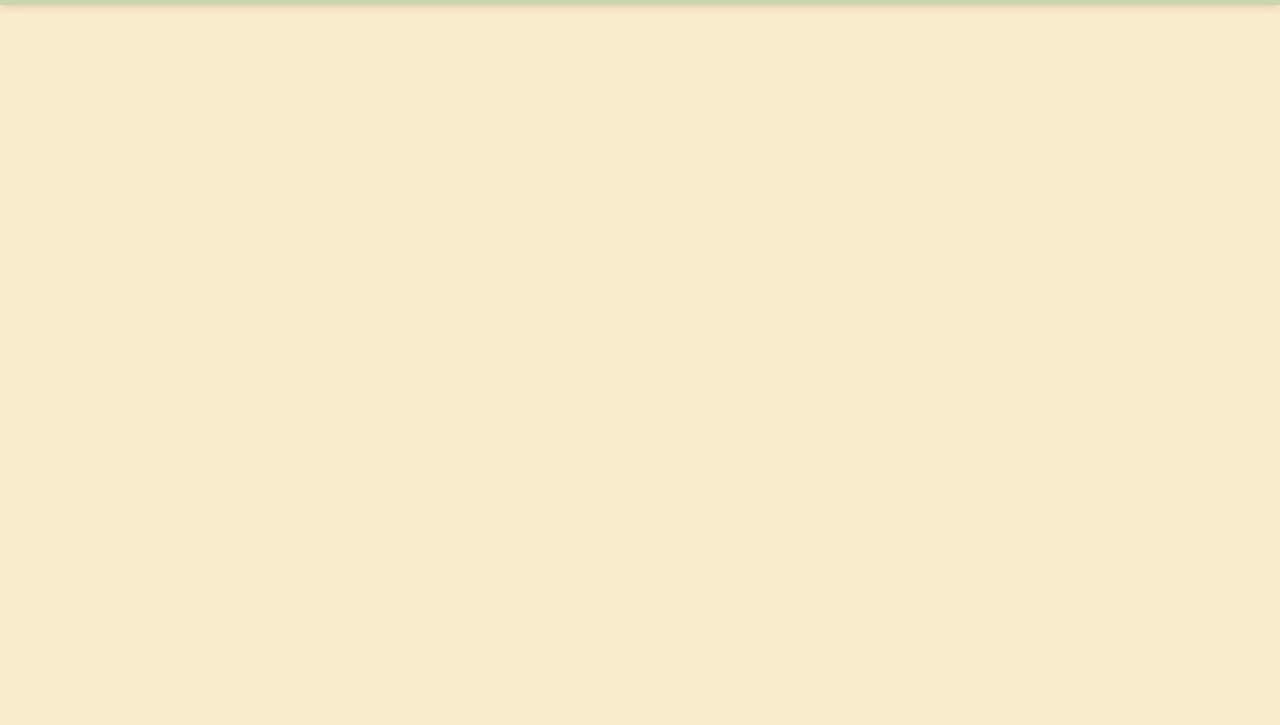
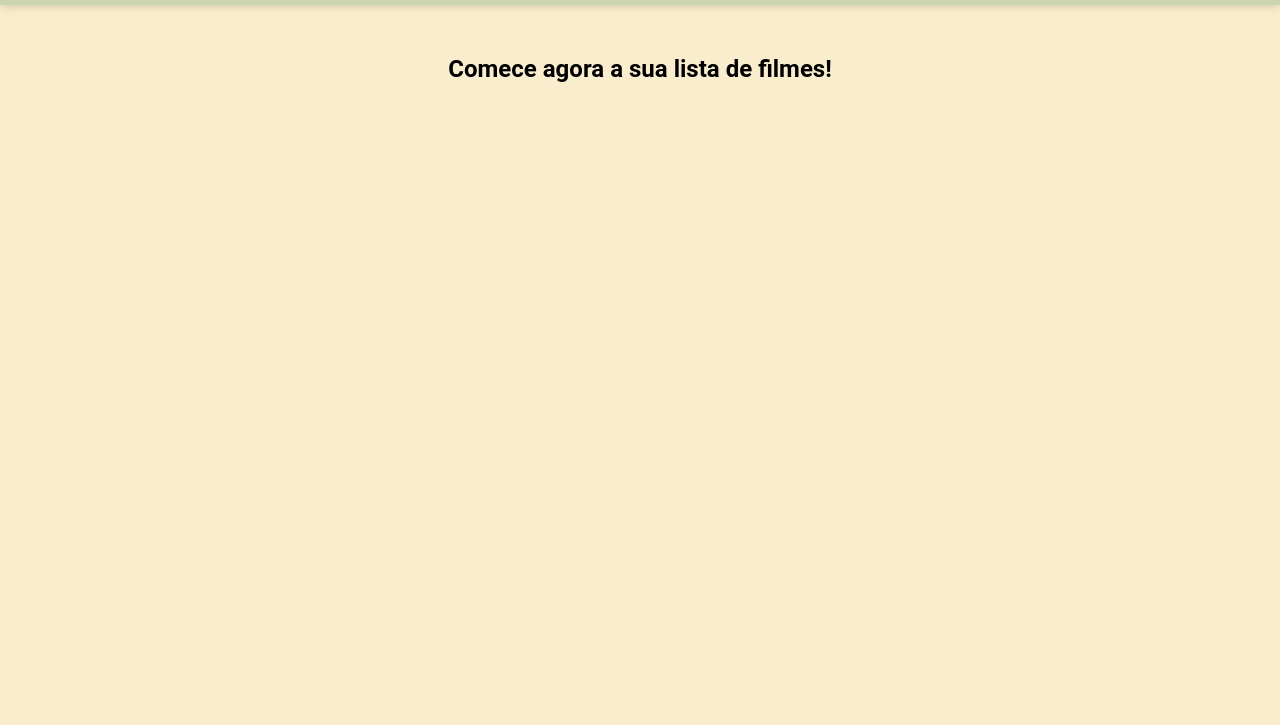
Before and after one commit to JoksLobo/lista-filmes, a plain HTML site: page index.html in a window 1280 px wide. Shown: the part 75-800 px from the top of the page. Drawn offline with nearby package versions, Linux system fonts and the light colour scheme.

Commit message:
construção do main e estilização

```diff
--- a/index.html
+++ b/index.html
@@ -37,7 +37,10 @@
         <button class="search-btn"><i class="bi bi-search-heart"></i></button>
       </section>
     </header>
-    <main></main>
+    <main>
+      <h2>Comece agora a sua lista de filmes!</h2>
+      <section id="movie-list"></section>
+    </main>
     <script src="script.js"></script>
   </body>
 </html>
--- a/style.css
+++ b/style.css
@@ -23,6 +23,9 @@
   font-family: "Roboto", sans-serif;
   font-size: 1.6rem;
   background-color: var(--secundaria);
+  display: flex;
+  flex-direction: column;
+  min-height: 100dvh;
 }
 
 header {
@@ -81,6 +84,12 @@
   }
 }
 
+main {
+  text-align: center;
+  padding: 5rem;
+  flex-grow: 1;
+}
+
 @media (max-width: 830px) {
   header {
     flex-direction: column;
```
